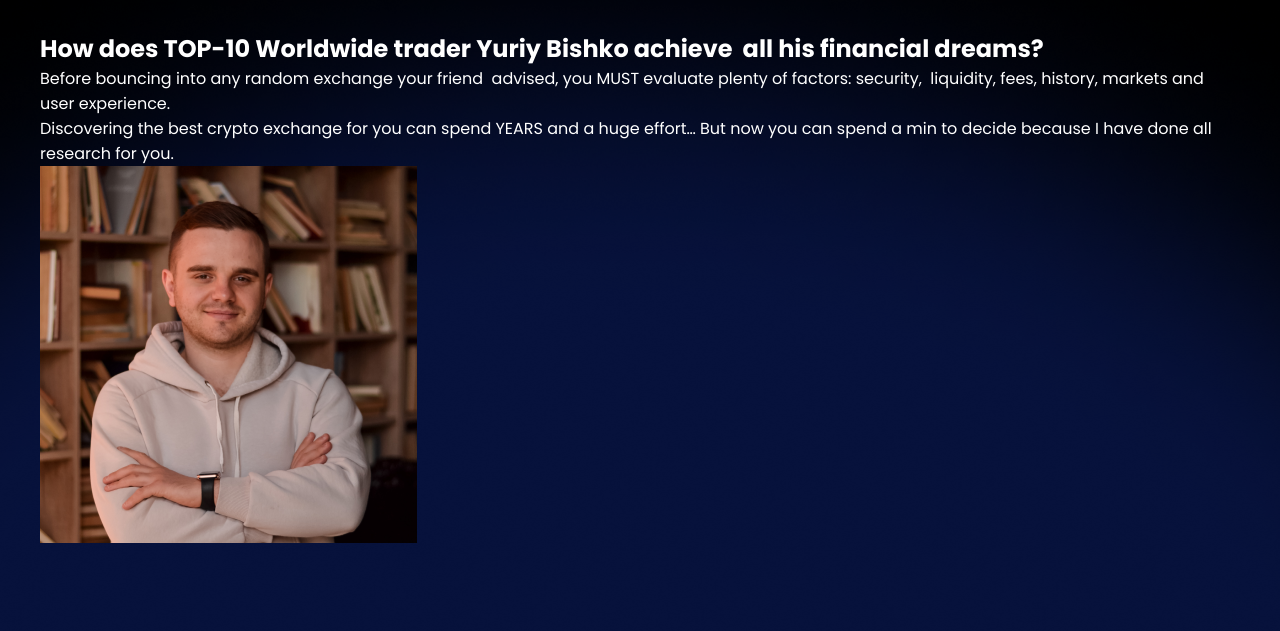
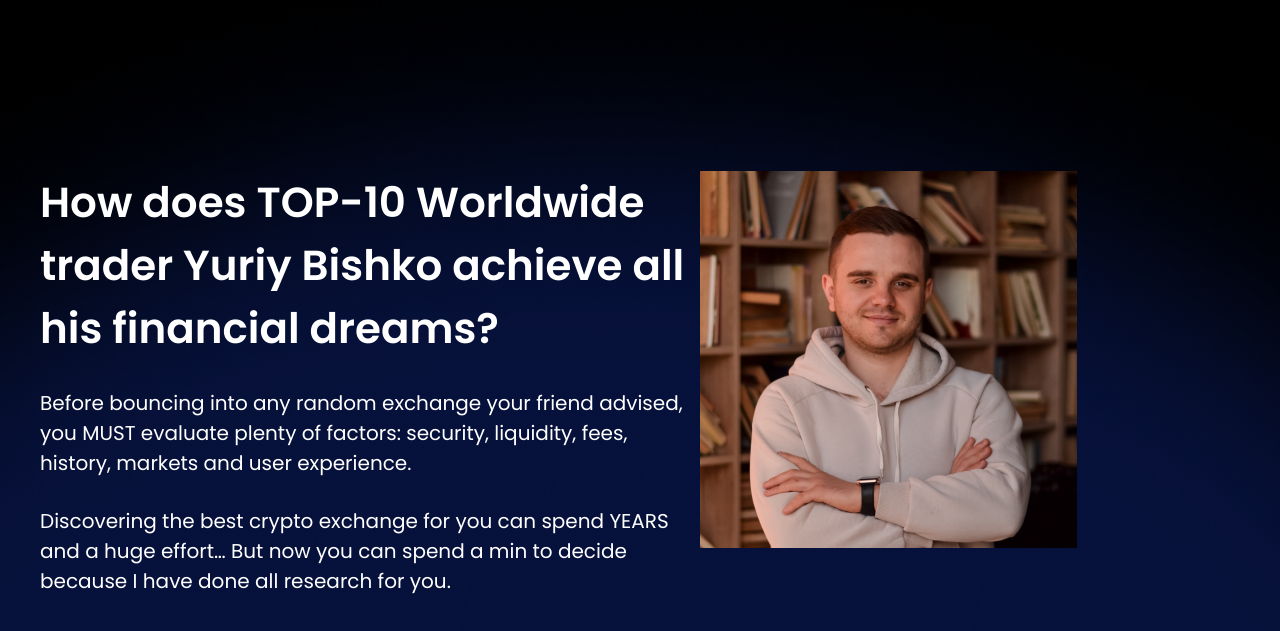
Before and after one commit to h1bari/biko2, a plain HTML site: page index.html in a window 1280 px wide. Shown: the part 97-728 px from the top of the page. Drawn offline with Linux system fonts and the light colour scheme.

Commit message:
init: head_block

```diff
--- a/scss/style.scss
+++ b/scss/style.scss
@@ -64,3 +64,21 @@ $main_color: #0B44FF;
     }
   }
 }
+.head_block{
+  padding: 140px 0 107px;
+}
+.head_block_wrap{
+  display: flex;
+  flex-wrap: wrap-reverse;
+}
+.head_block_description{
+  flex-basis: 55%;
+  h1{
+    font-size: 42px;
+    font-weight: 600;
+  }
+  p{
+    margin-top: 28px;
+    font-size: 20px;
+  }
+}
```
Also changed, not shown: index.html (+2 -2 lines), scss/style.css, 1 other file. Lines whose indentation alone changed are shown as unchanged.
